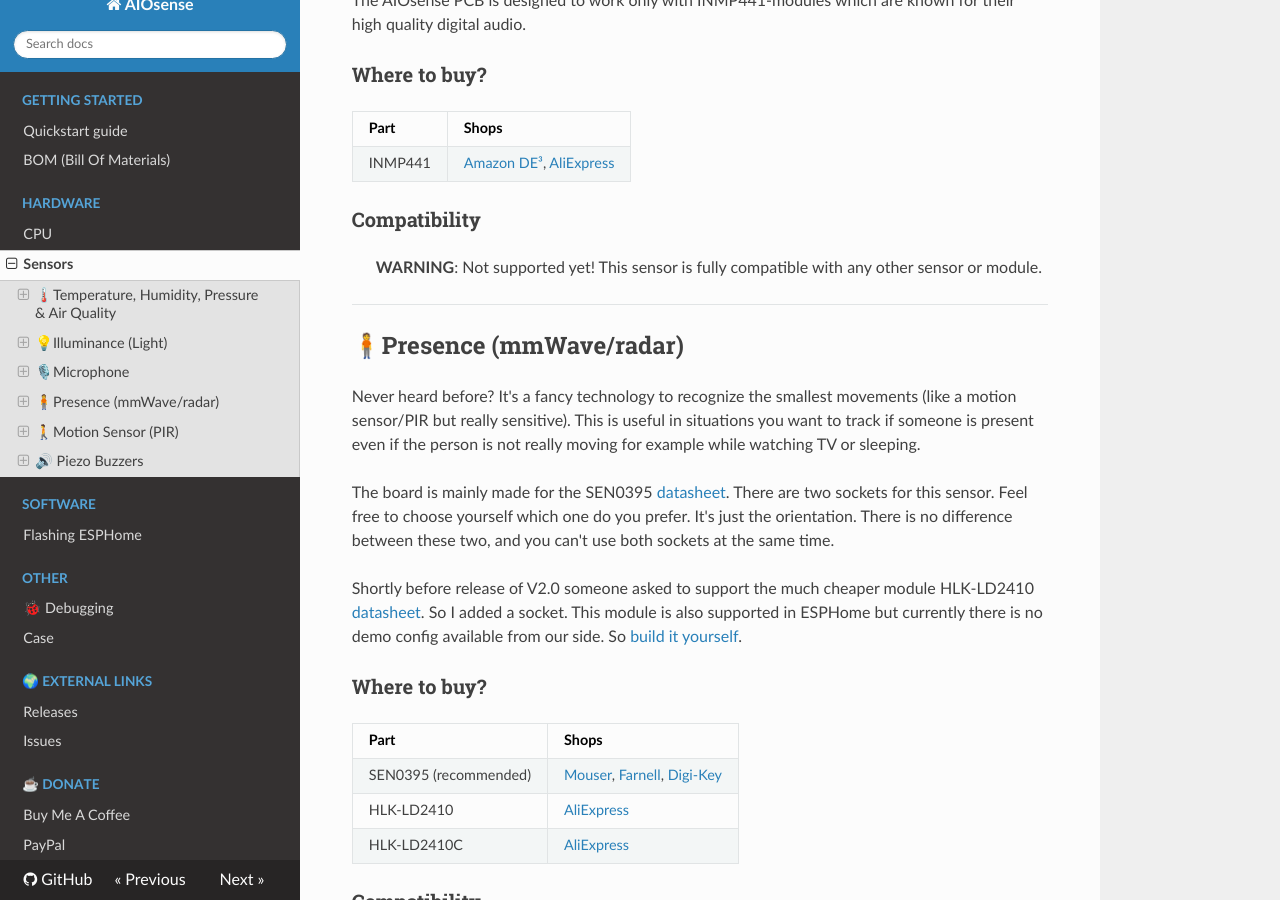
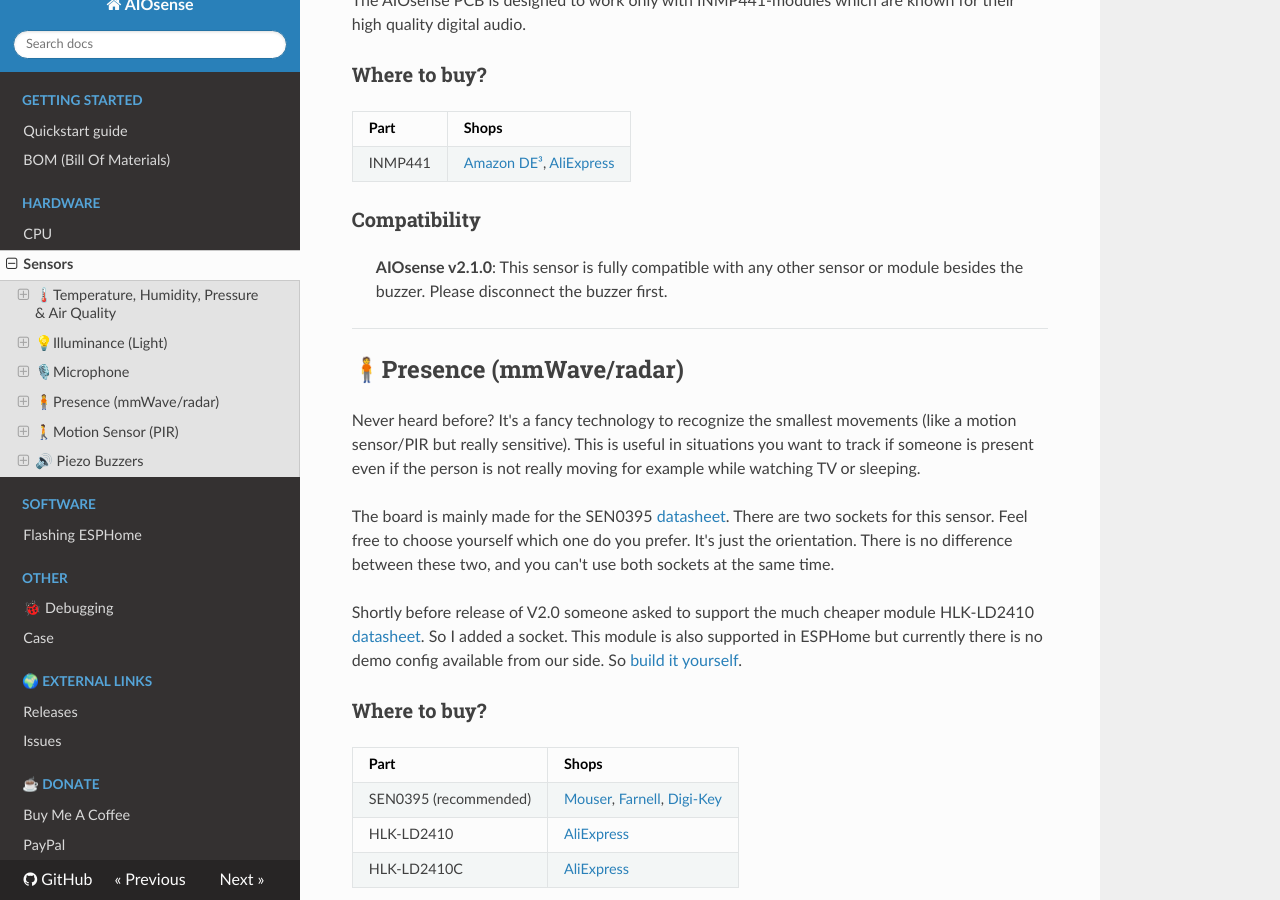
Before and after one commit to Schluggi/AIOsense, an MkDocs documentation site: the page built from docs/sensors.md, in a window 1280 px wide and 900 px high, scrolled down 1773 px. Built offline with MkDocs 1.6.1, drawn with Linux system fonts in a browser that asks for light colours; nearby versions of some CDN libraries.

```diff
--- a/docs/sensors.md
+++ b/docs/sensors.md
@@ -90,9 +90,7 @@
 | INMP441 | [Amazon DE³](https://amzn.to/40y8twJ), [AliExpress](https://de.aliexpress.com/wholesale?catId=0&initiative_id=SB_20221127114658&SearchText=inmp441&spm=a2g0o.tm800107193.1000002.0&dida=y) |
 
 ### Compatibility
-
-> **WARNING**: Not supported yet!
-> This sensor is fully compatible with any other sensor or module.
+> **AIOsense v2.1.0**: This sensor is fully compatible with any other sensor or module besides the buzzer. Please disconnect the buzzer first.
 
 <hr>
 
```
Also changed, not shown: 2 other files.
